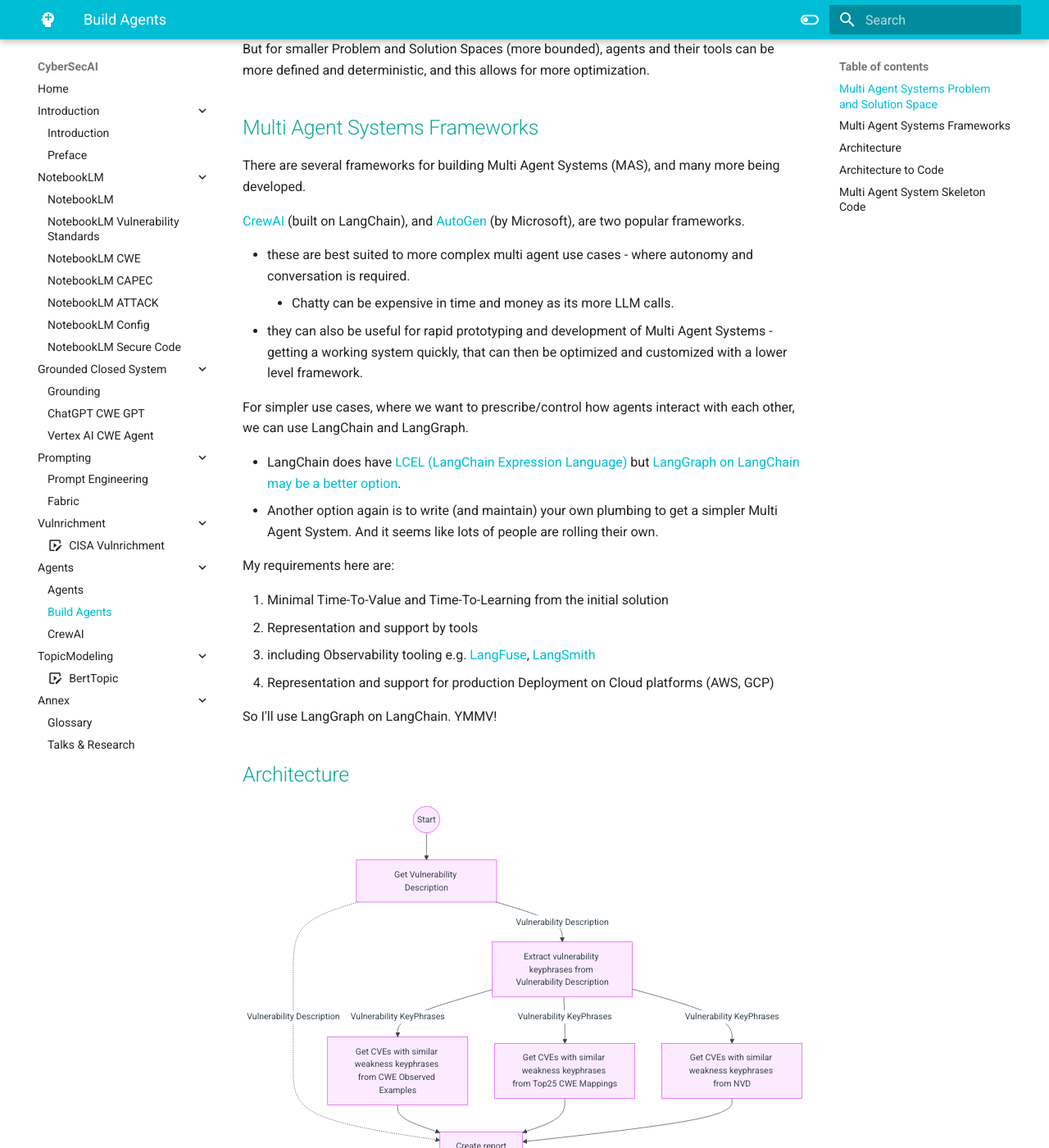
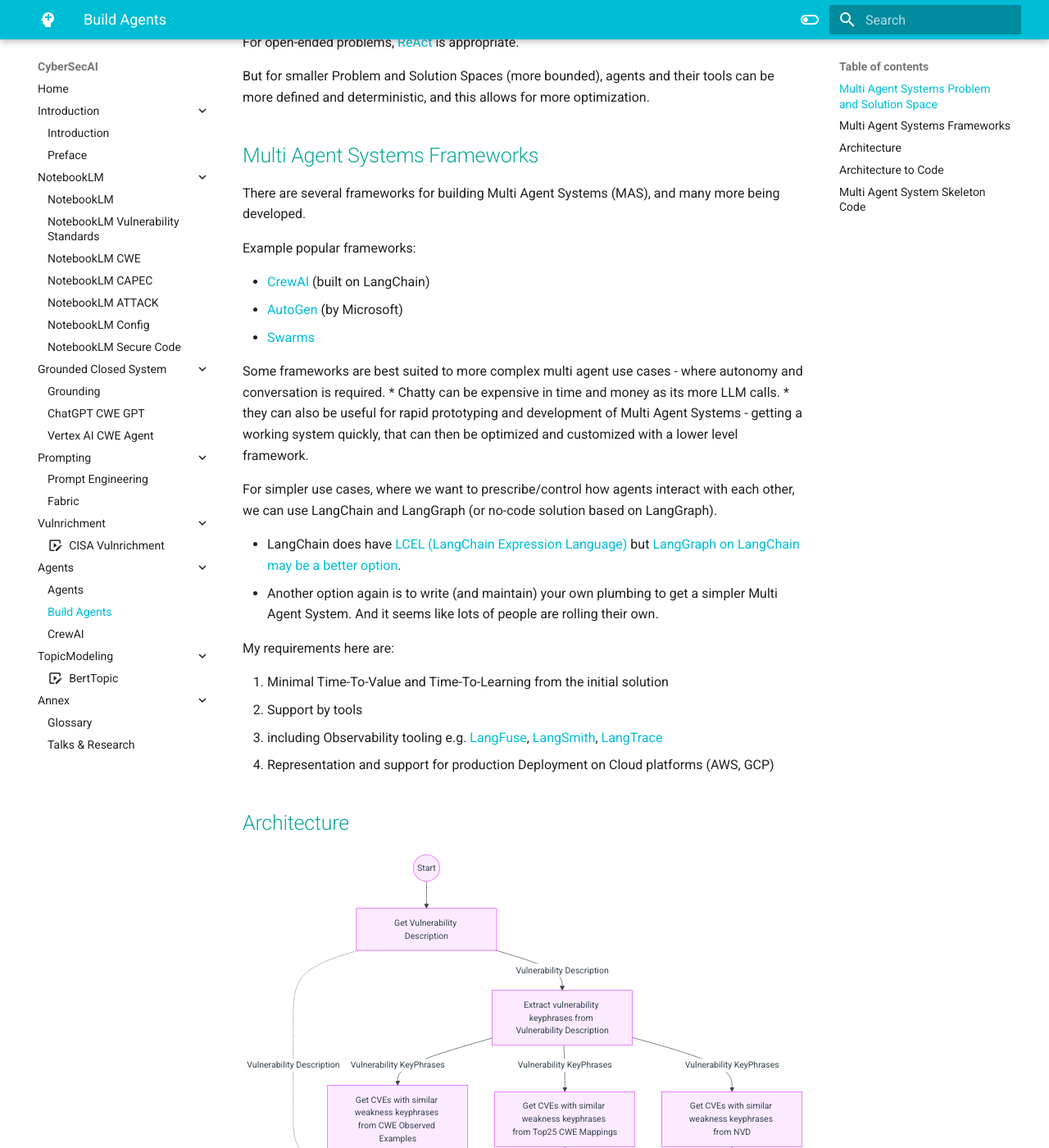
Before and after one commit to CyberSecAI/CyberSecAI.github.io, an MkDocs documentation site: the page built from docs/agents/Build_agents.md, in a window 1280 px wide and 1400 px high, scrolled down 797 px. Shown: the whole window at 82% size. Built offline with MkDocs 1.6.1 and Material for MkDocs 9.7.7, drawn with Linux system fonts in a browser that asks for light colours; comment, search, counter and statistics services are not loaded.

```diff
--- a/docs/agents/Build_agents.md
+++ b/docs/agents/Build_agents.md
@@ -9,6 +9,8 @@
     We will then convert the diagram to LangChain and LangGraph code (using a GPT)
 
 !!! tip "No code solutions to building Multi Agent Systems are also available"
+
+    Some examples:
 
     * [LangGraph Studio](https://github.com/LangChain-ai/langgraph-studio)
     * [Flowise](https://github.com/FlowiseAI/Flowise)
@@ -32,13 +34,17 @@
 
 There are several frameworks for building Multi Agent Systems (MAS), and many more being developed.
 
-[CrewAI](https://www.crewai.com/) (built on LangChain), and [AutoGen](https://microsoft.github.io/autogen/) (by Microsoft), are two popular frameworks.
+Example popular frameworks:
 
-* these are best suited to more complex multi agent use cases - where autonomy and conversation is required.
+* [CrewAI](https://www.crewai.com/) (built on LangChain)
+* [AutoGen](https://microsoft.github.io/autogen/) (by Microsoft)
+* [Swarms](https://github.com/kyegomez/swarms)
+
+Some frameworks are best suited to more complex multi agent use cases - where autonomy and conversation is required.
     * Chatty can be expensive in time and money as its more LLM calls.
 * they can also be useful for rapid prototyping and development of Multi Agent Systems - getting a working system quickly, that can then be optimized and customized with a lower level framework.
 
-For simpler use cases, where we want to prescribe/control how agents interact with each other, we can use LangChain and LangGraph.
+For simpler use cases, where we want to prescribe/control how agents interact with each other, we can use LangChain and LangGraph (or no-code solution based on LangGraph).
 
 * LangChain does have [LCEL (LangChain Expression Language)](https://python.langchain.com/v0.1/docs/expression_language/) but [LangGraph on LangChain may be a better option](https://www.youtube.com/watch?v=_yFfc5YB5Xc).
 * Another option again is to write (and maintain) your own plumbing to get a simpler Multi Agent System. And it seems like lots of people are rolling their own.
@@ -46,11 +52,11 @@
 My requirements here are:
 
 1. Minimal Time-To-Value and Time-To-Learning from the initial solution
-2. Representation and support by tools
-   1. including Observability tooling e.g. [LangFuse](https://langfuse.com/), [LangSmith](https://www.langchain.com/langsmith)
+2. Support by tools
+   1. including Observability tooling e.g. [LangFuse](https://langfuse.com/), [LangSmith](https://www.langchain.com/langsmith), [LangTrace](https://www.langtrace.ai/)
 3. Representation and support for production Deployment on Cloud platforms (AWS, GCP)
 
-So I'll use LangGraph on LangChain. YMMV!
+
 
 
 
```
Also changed, not shown: docs/introduction/Preface.md (+4 -0 lines), docs/introduction/cybsersecurity.md (+1 -0 lines).
